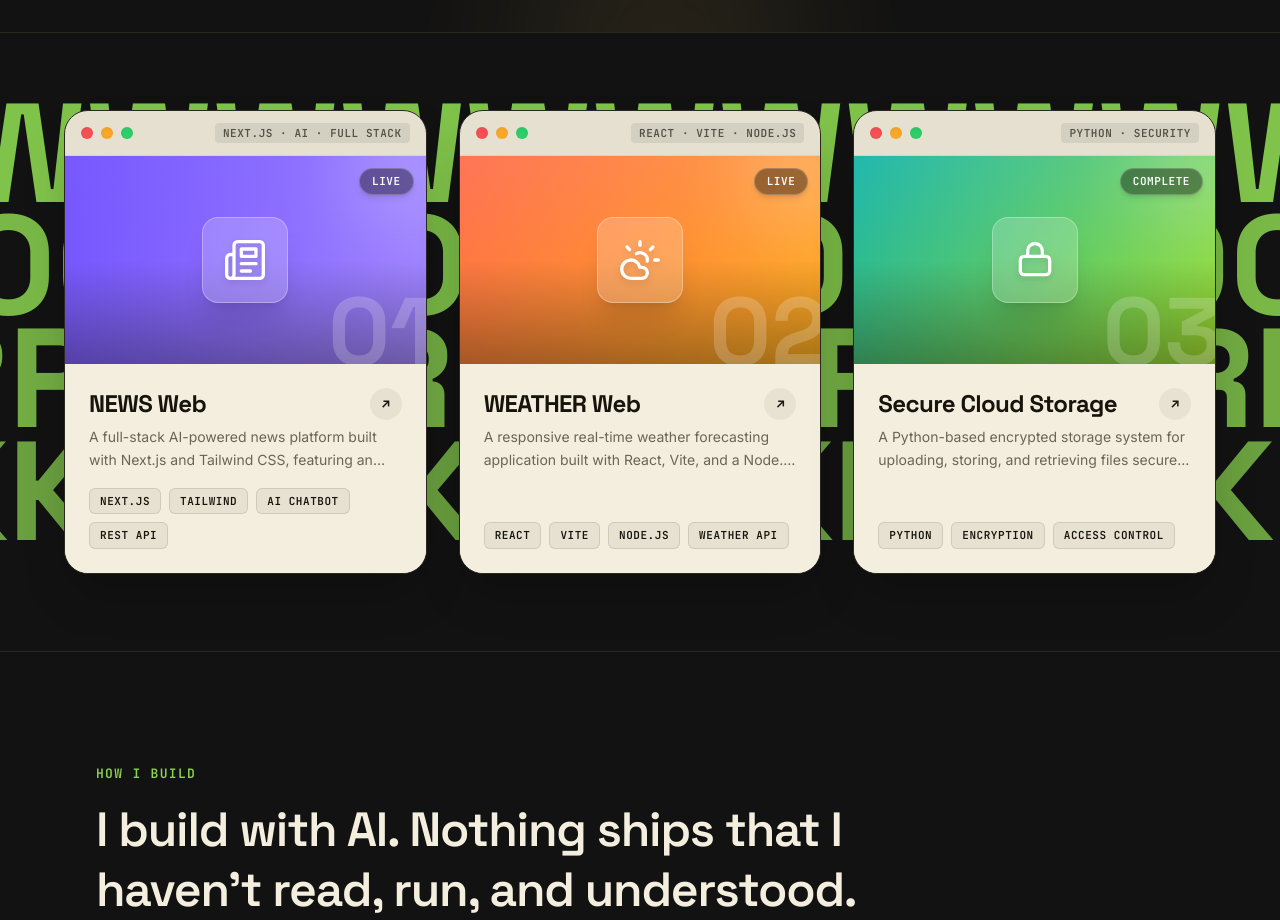
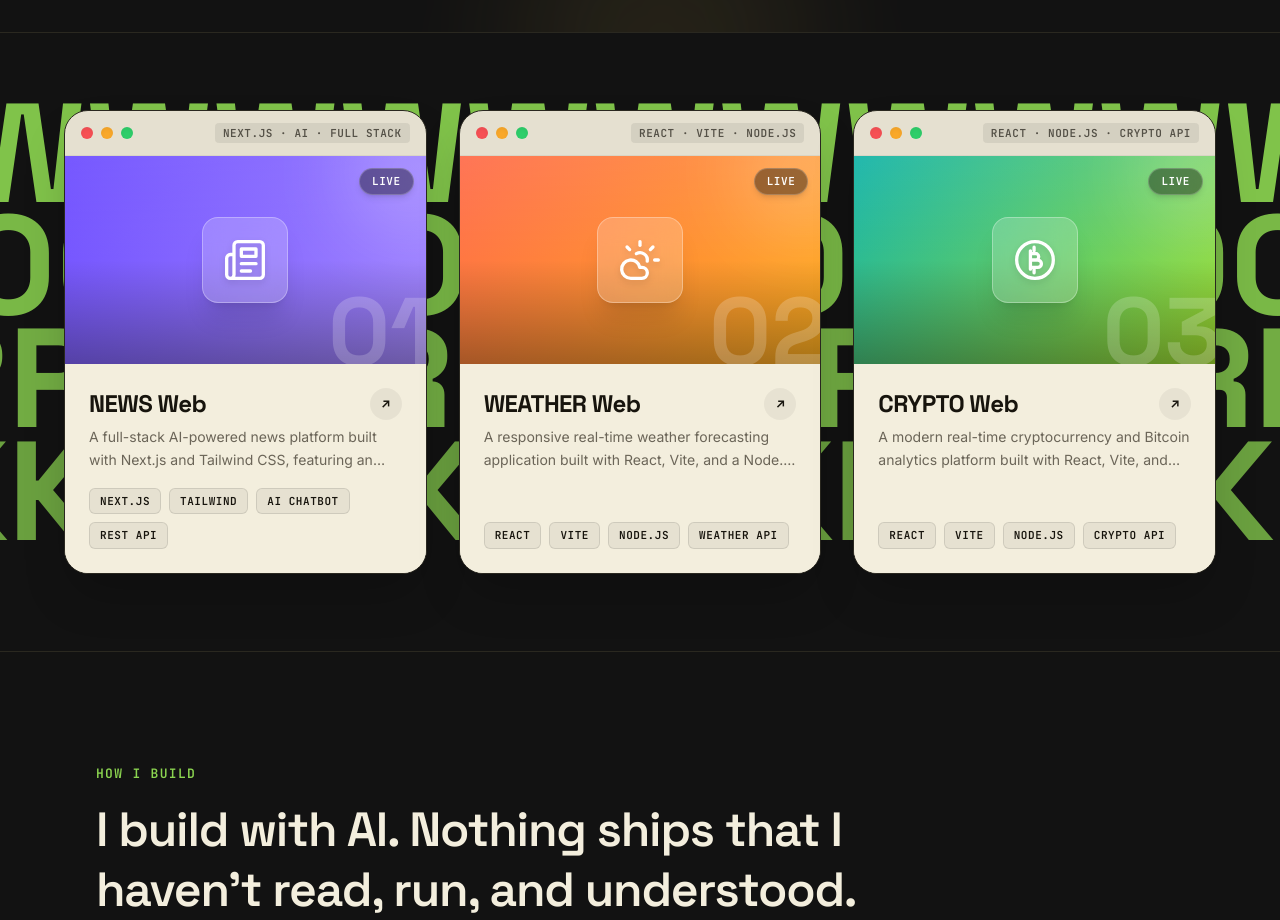
Before and after one commit to chmnoumanqamar/React-Portfolio, a React (Vite) app: page / in a window 1280 px wide. Shown: the part 820-1740 px from the top of the page. Built offline with nearby package versions, Linux system fonts and the light colour scheme.

Commit message:
feat: add ProjectIcon component and project data configuration

```diff
--- a/src/components/ProjectIcon.jsx
+++ b/src/components/ProjectIcon.jsx
@@ -40,6 +40,24 @@ const PATHS = {
       <path d="M13 22H7a5 5 0 1 1 4.9-6H13a3 3 0 0 1 0 6Z" />
     </>
   ),
+  crypto: (
+    <>
+      <circle cx="12" cy="12" r="9" />
+      <path d="M10 8h3a2 2 0 0 1 0 4h-3m0 0h3.5a2 2 0 0 1 0 4H10M10 6v12m2-14v2m0 12v2" />
+    </>
+  ),
+  bitcoin: (
+    <>
+      <circle cx="12" cy="12" r="10" />
+      <path d="M9.5 8.5h3.5a2 2 0 0 1 0 3.5H9.5m0 0h4a2 2 0 0 1 0 4H9.5M9.5 7v10m2-12v2m0 10v2" />
+    </>
+  ),
+  trending: (
+    <>
+      <polyline points="22 7 13.5 15.5 8.5 10.5 2 17" />
+      <polyline points="16 7 22 7 22 13" />
+    </>
+  ),
 };
 
 export default function ProjectIcon({ icon, className = "w-5 h-5" }) {
--- a/src/data/projects.js
+++ b/src/data/projects.js
@@ -22,13 +22,14 @@ export const PROJECTS = [
     github: "https://github.com/chmnoumanqamar",
   },
   {
-    name: "Secure Cloud Storage",
-    status: "Complete",
-    tag: "Python · Security",
-    desc: "A Python-based encrypted storage system for uploading, storing, and retrieving files securely with access control.",
+    name: "CRYPTO Web",
+    status: "Live",
+    tag: "React · Node.js · Crypto API",
+    desc: "A modern real-time cryptocurrency and Bitcoin analytics platform built with React, Vite, and Node.js, delivering live price feeds, market trends, and interactive financial charts.",
     gradient: "linear-gradient(135deg, #12B3A8 0%, #A6E22E 100%)",
-    stack: ["Python", "Encryption", "Access control"],
-    icon: "lock",
+    stack: ["React", "Vite", "Node.js", "Crypto API"],
+    icon: "bitcoin",
+    link: "https://bitcoin-web.onrender.com/",
     github: "https://github.com/chmnoumanqamar",
   },
 ];
```
